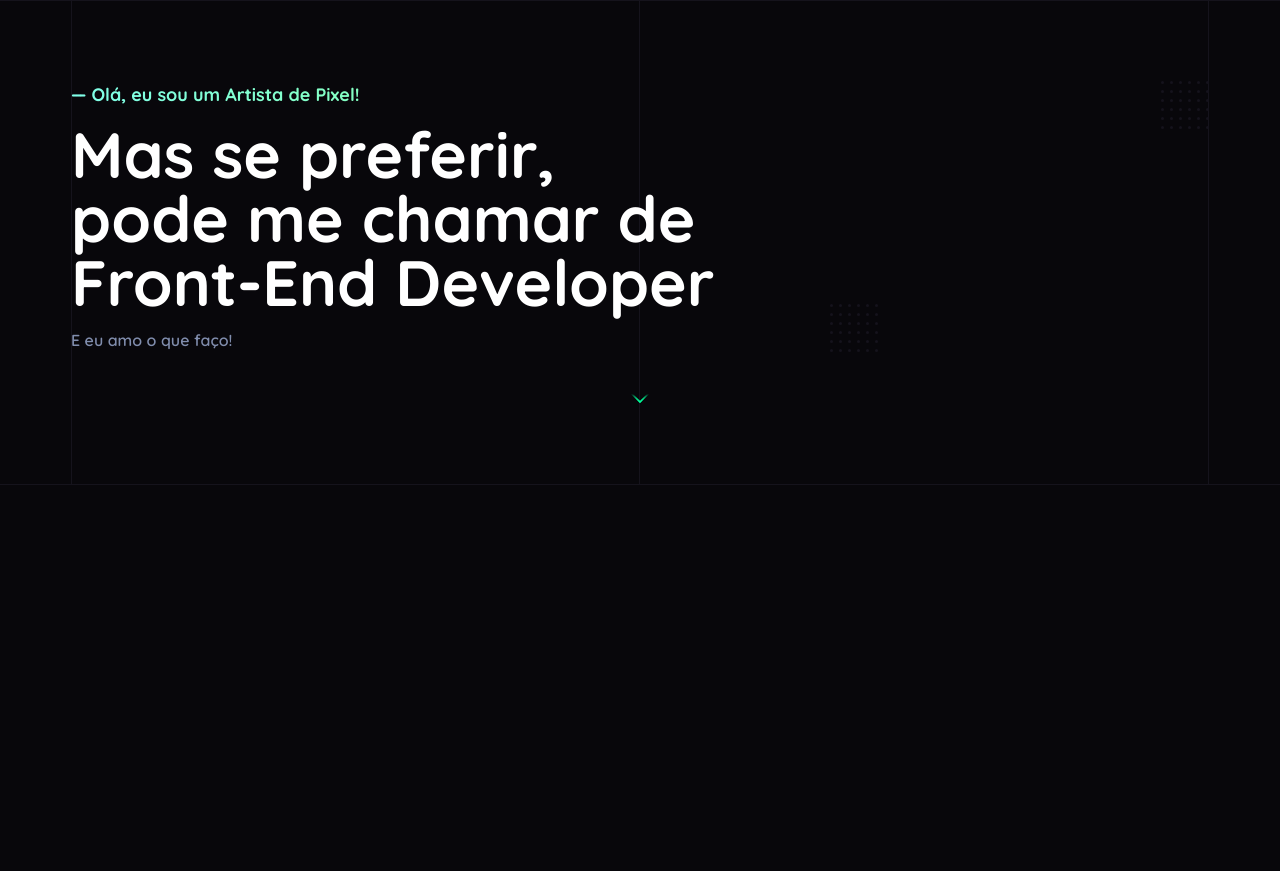
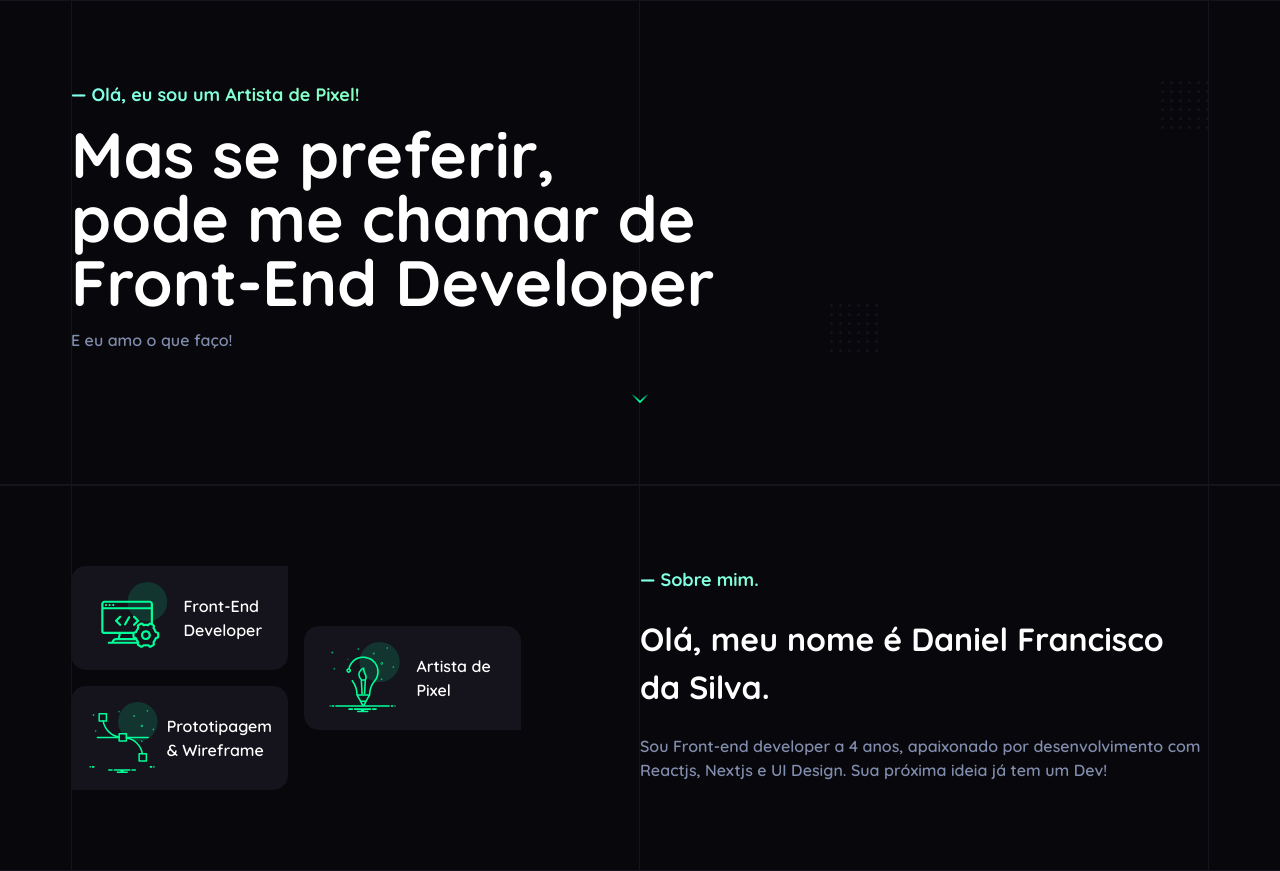
Before and after one commit to dfsilva-dxp/dfsilva-portfolio, a Next.js app: page / in a window 1280 px wide. Before the commit the page ends 800 px from the top, so only its background shows below. Built offline with nearby package versions, Linux system fonts and the light colour scheme.

Commit message:
feat: import about container

```diff
--- a/src/pages/index.tsx
+++ b/src/pages/index.tsx
@@ -1,9 +1,10 @@
-import { Header } from "container";
+import { About, Header } from "container";
 
 export default function Home() {
   return (
     <>
       <Header />
+      <About />
     </>
   );
 }
```
